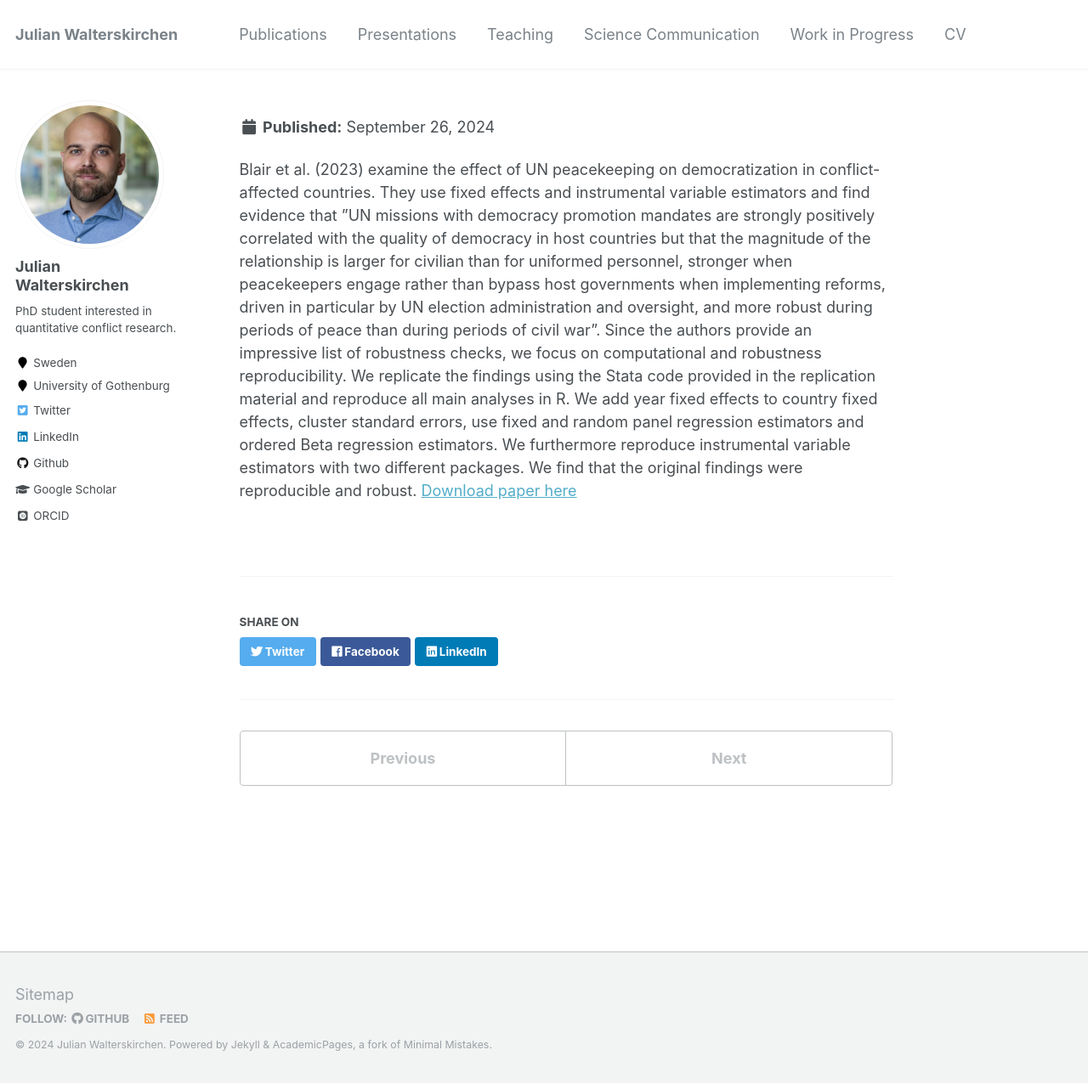
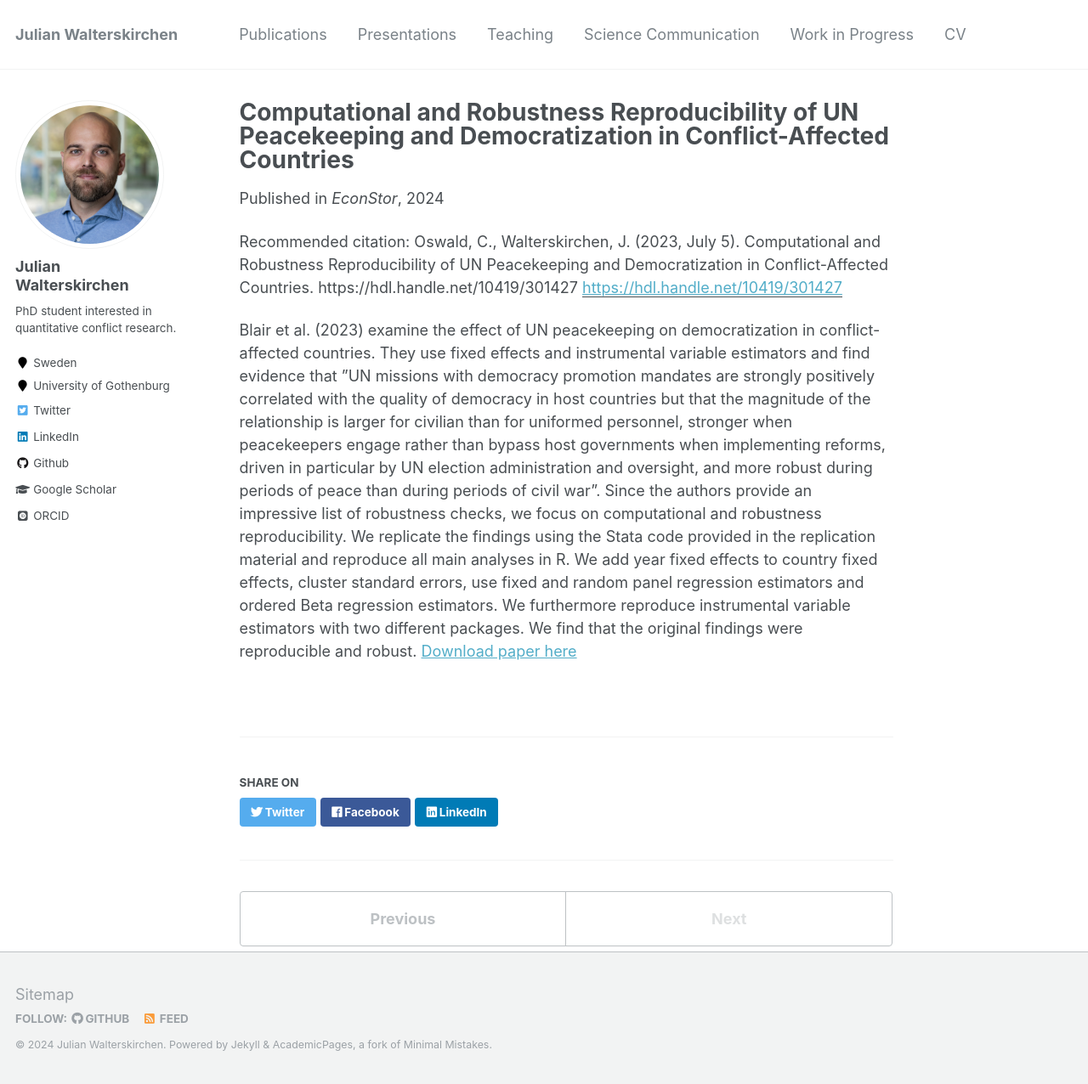
Before and after one commit to jwalterskirchen/jwalterskirchen.github.io, a Jekyll site: the page built from _publications/peacekeeping_replication.md, in a window 1280 px wide and 1276 px high. Shown: the whole window at 85% size. Built offline with Jekyll 4.4.1, drawn with Linux system fonts in a browser that asks for light colours; some web fonts are replaced.

Commit message:
Update peacekeeping_replication.md

```diff
--- a/_publications/peacekeeping_replication.md
+++ b/_publications/peacekeeping_replication.md
@@ -1,12 +1,12 @@
 ---
-title: "Computational and Robustness Reproducibility of 'UN Peacekeeping and Democratization in Conflict-Affected Countries'"
+title: "Computational and Robustness Reproducibility of UN Peacekeeping and Democratization in Conflict-Affected Countries"
 collection: publications
 permalink: /publication/peacekeeping_replication
-excerpt: 'As part of the Replication Games (I4R) we replicated "UN Peacekeeping and Democratization in Conflict-Affected Countries".'
+excerpt: 'As part of the Replication Games (I4R) we replicated UN Peacekeeping and Democratization in Conflict-Affected Countries.'
 date: 2024-08-06
 venue: 'EconStor'
 paperurl: 'https://hdl.handle.net/10419/301427'
-citation: 'Oswald, C., Walterskirchen, J. (2023, July 5). Computational and Robustness Reproducibility of 'UN Peacekeeping and Democratization in Conflict-Affected Countries'. https://hdl.handle.net/10419/301427'
+citation: 'Oswald, C., Walterskirchen, J. (2023, July 5). Computational and Robustness Reproducibility of UN Peacekeeping and Democratization in Conflict-Affected Countries. https://hdl.handle.net/10419/301427'
 ---
 Blair et al. (2023) examine the effect of UN peacekeeping on democratization in conflict-affected countries. They use fixed effects and instrumental variable estimators and find evidence that ”UN missions with democracy promotion mandates are strongly positively correlated with the quality of democracy in host countries but that the magnitude of the relationship is larger for civilian than for uniformed personnel, stronger when peacekeepers engage rather than bypass host governments when implementing reforms, driven in particular by UN election administration and oversight, and more robust during periods of peace than during periods of civil war”. Since the authors provide an impressive list of robustness checks, we focus on computational and robustness reproducibility. We replicate the findings using the Stata code provided in the replication material and reproduce all main analyses in R. We add year fixed effects to country fixed effects, cluster standard errors, use fixed and random panel regression estimators and ordered Beta regression estimators. We furthermore reproduce instrumental variable estimators with two different packages. We find that the original findings were reproducible and robust.
 [Download paper here](https://hdl.handle.net/10419/301427)
```
